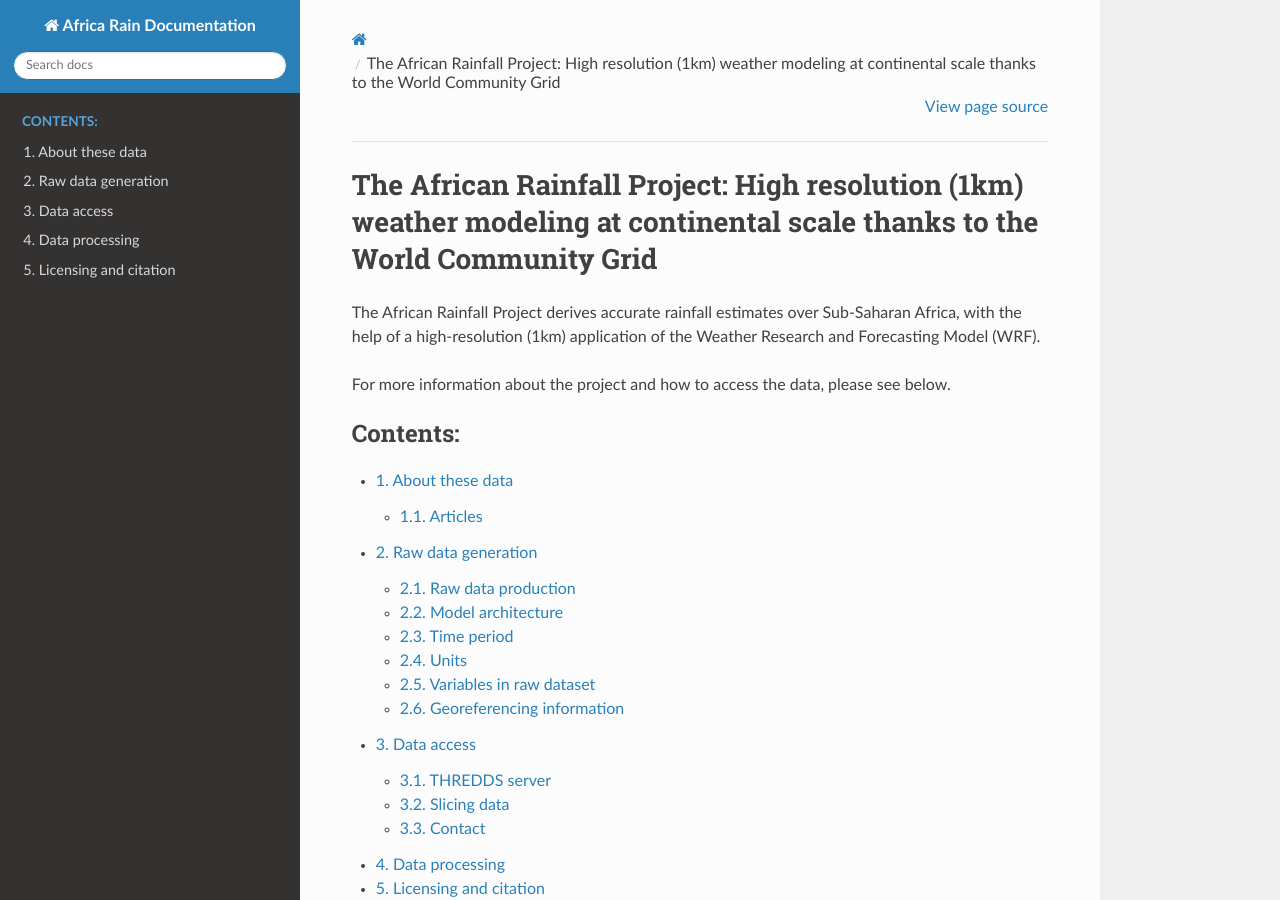
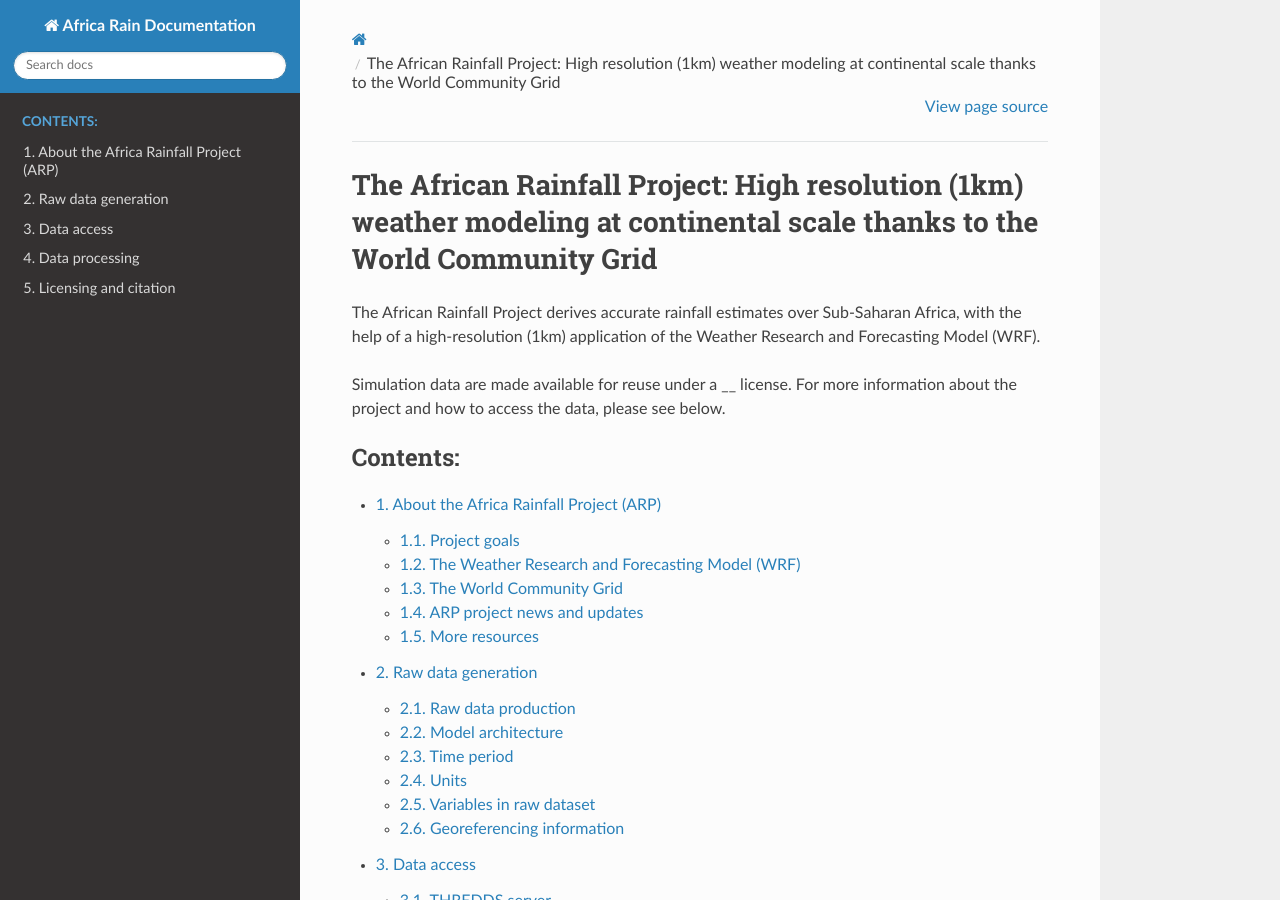
Before and after one commit to CEG-TU-Delft/africarain-docs, a Sphinx documentation site: the page built from docs/source/index.rst, in a window 1280 px wide and 900 px high. Built offline with Sphinx 7.4.7 and the Read the Docs theme 2.0.0, drawn with Linux system fonts in a browser that asks for light colours.

Commit message:
video and organisation to about file

```diff
--- a/docs/source/about.rst
+++ b/docs/source/about.rst
@@ -1,30 +1,51 @@
-About these data
-================
+About the Africa Rainfall Project (ARP)
+=======================================
 
-The goal of the African Rainfall Project (ARP) is to derive accurate rainfall estimates over Sub-Saharan Africa, with the help of a high-resolution (1km) application of the Weather Research and Forecasting Model (WRF).  Such a resolution will allow the model to better represent rainfall, and in particular, convective precipitation. This is a unique experiment that has never been performed at such a scale. The model runs on the IBM World Community Grid (WCG), a SCR activity of IBM.
+.. raw:: html
 
-“The finer the grid we calculate with, the better we capture rainfall and convective (localized) rainstorms. But we’ve never been able to push that to the end—looking at weather patterns at a level of 500 meters to 1 kilometer. This is the first time we’ll be able to map huge parts of Africa for a whole rainy season, and has never been done before at this level of resolution. This is only possible because of the amount of computing power we'll have through World Community Grid.” Nick van de Giesen, Principal Investigator
-
-+ To help scientists better understand these storms and improve forecasting models
-which can lead to more accurate rainfall forecasts for sub-Saharan Africa.
-give farmers more timely information about when to plant, help them obtain insurance, and become more resilient in the face of climate change.”
-
-(https://www.worldcommunitygrid.org/research/arp1/overview.do)
+   <div style="padding:56.25% 0 0 0;position:relative;"><iframe src="https://player.vimeo.com/video/504903455?color=007e83&portrait=0" style="position:absolute;top:0;left:0;width:100%;height:100%;" frameborder="0" allow="autoplay; fullscreen" allowfullscreen></iframe></div><script src="https://player.vimeo.com/api/player.js"></script>
 
 
-+ Ground-based data from the Trans-African Hydro-Meteorological Observatory (TAHMO): “TAHMO’s goal is to install 20,000 on-the-ground sensing stations every 30 km across the African continent, specifically designed to provide rainfall, temperature, and other critical data from robust redundant sensors. The data recorded every five minutes is sent via a cellular network near real time to a server where the data undergoes quality control before being made available on our online data portal for downloading” (https://tahmo.org/school-2-school-initiative/)
-+ The model runs on the IBM World Community Grid (WCG) (https://www.worldcommunitygrid.org/research/arp1/overview.do)
-+ Project news and updates: https://www.worldcommunitygrid.org/research/arp1/news.do
-+ Project statistics (data production and model runs) https://www.worldcommunitygrid.org/stat/viewProject.do?projectShortName=arp1
-+ TAHMO Data Portal: https://portal.tahmo.org/login
-+ School2School program https://tahmo.org/school-2-school-initiative/ “Most of our stations are installed in schools where students and teachers have access to the weather stations and the data collected to use for their lessons. In addition the aim is to link African schools with partner schools in Europe and the United States to foster international school partnerships.”
+Project goals
+-------------
+The goal of the African Rainfall Project is to derive accurate rainfall estimates over Sub-Saharan Africa, with the help of a high-resolution (1km) application of the Weather Research and Forecasting Model (WRF).  Such a resolution will allow the model to better represent rainfall, and in particular, convective precipitation. This is a unique experiment that has never been performed at such a scale. The model runs on the IBM World Community Grid (WCG), a SCR activity of IBM.
+
+These data can be used to:
++ Help scientists better understand these storms and improve forecasting models
++ Produce more accurate rainfall forecasts for sub-Saharan Africa
++ Give farmers more timely information about when to plant, help them obtain insurance
++ Support resilience in the face of climate change
+
+.. note::
+   **Reflection.**
+   “The finer the grid we calculate with, the better we capture rainfall and convective (localized) rainstorms. But we’ve never been able to push that to the end—looking at weather patterns at a level of 500 meters to 1 kilometer. This is the first time we’ll be able to map huge parts of Africa for a whole rainy season, and has never been done before at this level of resolution. This is only possible because of the amount of computing power we'll have through World Community Grid.” - Nick van de Giesen, Principal Investigator
+
+The Weather Research and Forecasting Model (WRF)
+------------------------------------------------
+
++ WEATHER RESEARCH AND FORECASTING MODEL https://www.mmm.ucar.edu/weather-research-and-forecasting-model
+
+
+The World Community Grid
+------------------------
+The WRF model runs on the IBM World Community Grid (WCG) (https://www.worldcommunitygrid.org/research/arp1/overview.do)
+
 + Africa Rainfall Project: Project Overview on World Community Grid.org: https://www.worldcommunitygrid.org/research/arp1/overview.do
 + Join World Community Grid today so you and your computer can help accelerate this vitally important research. https://www.worldcommunitygrid.org/join.action?projectToAdd=arp1
 + Africa Rainfall Project launch video (English) https://vimeo.com/504903455
-+ WEATHER RESEARCH AND FORECASTING MODEL https://www.mmm.ucar.edu/weather-research-and-forecasting-model
 
-Articles
---------
+
+ARP project news and updates
+----------------------------
++ Project news and updates: https://www.worldcommunitygrid.org/research/arp1/news.do
++ Project statistics (data production and model runs) https://www.worldcommunitygrid.org/stat/viewProject.do?projectShortName=arp1
+
+
+More resources
+----------------------
 + Sensors to give early storm warnings to people near deadly lake https://www.newscientist.com/article/mg22830525-200-sensors-to-give-early-storm-warnings-to-people-near-deadly-lake/
 + https://www.tudelft.nl/en/2018/citg/super-computing-power-for-rainfall-modelling-in-africa
 + https://research.tudelft.nl/en/clippings/ibm-en-tu-delft-starten-africa-rainfall-project
++ TAHMO Data Portal: https://portal.tahmo.org/login
++ School2School program https://tahmo.org/school-2-school-initiative/ “Most of our stations are installed in schools where students and teachers have access to the weather stations and the data collected to use for their lessons. In addition the aim is to link African schools with partner schools in Europe and the United States to foster international school partnerships.”
++ Ground-based data from the Trans-African Hydro-Meteorological Observatory (TAHMO): “TAHMO’s goal is to install 20,000 on-the-ground sensing stations every 30 km across the African continent, specifically designed to provide rainfall, temperature, and other critical data from robust redundant sensors. The data recorded every five minutes is sent via a cellular network near real time to a server where the data undergoes quality control before being made available on our online data portal for downloading” (https://tahmo.org/school-2-school-initiative/)
--- a/docs/source/index.rst
+++ b/docs/source/index.rst
@@ -8,7 +8,7 @@ The African Rainfall Project: High resolution (1km) weather modeling at continen
 
 The African Rainfall Project derives accurate rainfall estimates over Sub-Saharan Africa, with the help of a high-resolution (1km) application of the Weather Research and Forecasting Model (WRF).
 
-For more information about the project and how to access the data, please see below.
+Simulation data are made available for reuse under a __ license. For more information about the project and how to access the data, please see below.
 
 .. toctree::
    :maxdepth: 2
```
Also changed, not shown: 1 other file.
